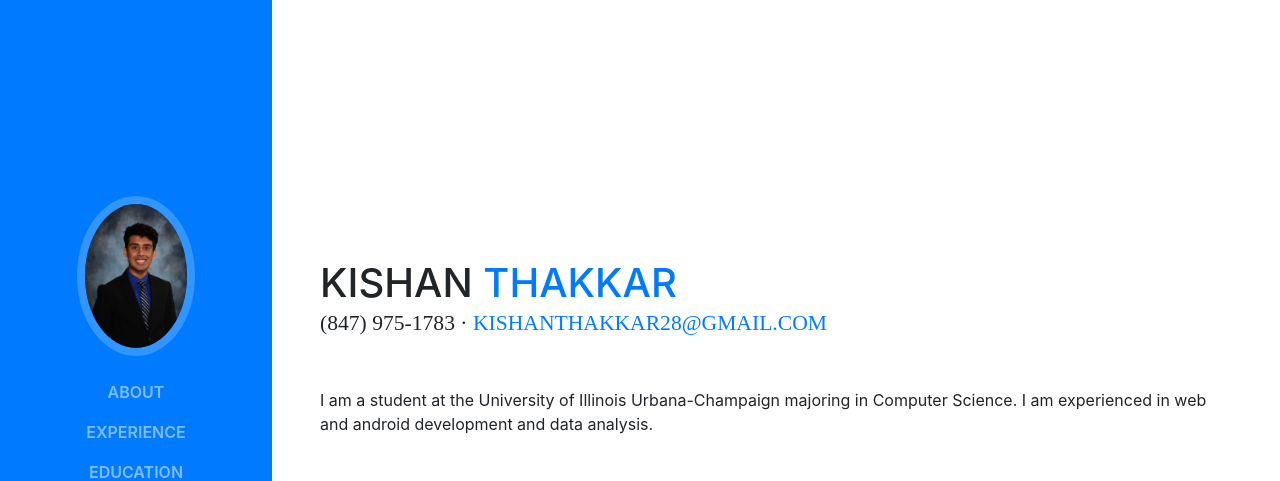
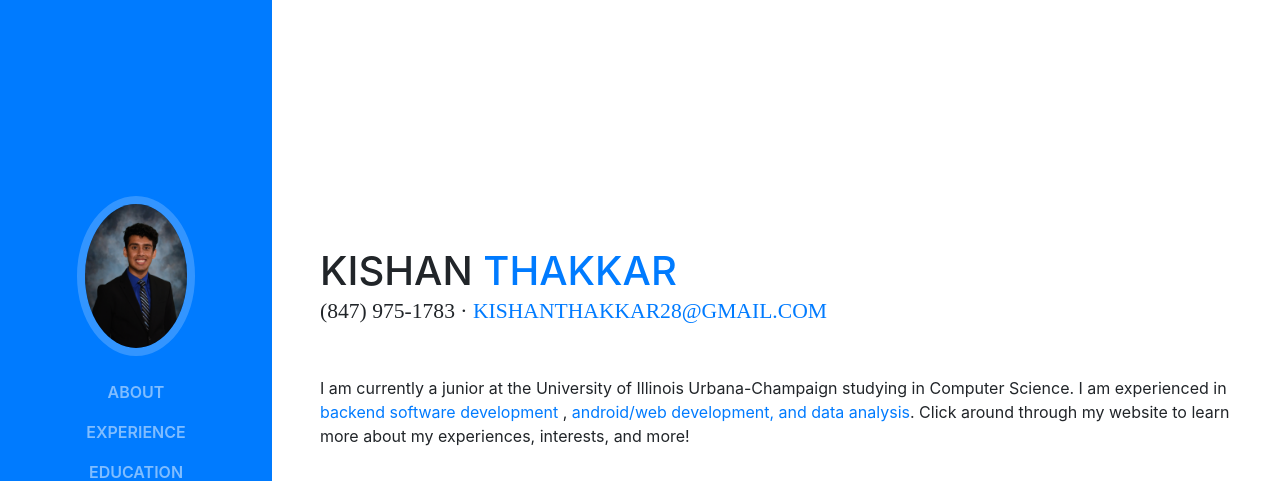
Before and after one commit to 1kishan/1kishan.github.io, a website with bundled scripts: page index.html in a window 1280 px wide. Shown: the top 481 px of the page. Built offline with nearby package versions, Linux system fonts and the light colour scheme; a web font is replaced by a local one.

Commit message:
fixing homepage

```diff
--- a/index.html
+++ b/index.html
@@ -70,7 +70,7 @@
           <div class="subheading mb-5"> (847) 975-1783 ·
             <a href="mailto:kishanthakkar28@gmail.com">kishanthakkar28@gmail.com</a>
           </div>
-          <p class="mb-5">I am a student at the University of Illinois Urbana-Champaign majoring in Computer Science. I am experienced in web and android development and data analysis.</p>
+          <p class="mb-5">I am currently a junior at the University of Illinois Urbana-Champaign studying in Computer Science. I am experienced in <a href="#experience"> backend software development </a>, <a href="#projects"> android/web development, and data analysis</a>. Click around through my website to learn more about my experiences, interests, and more!</a></p>
           <ul class="list-inline list-social-icons mb-0">
             <li class="list-inline-item">
               <a href="https://twitter.com/kishanthakkar28">
```
